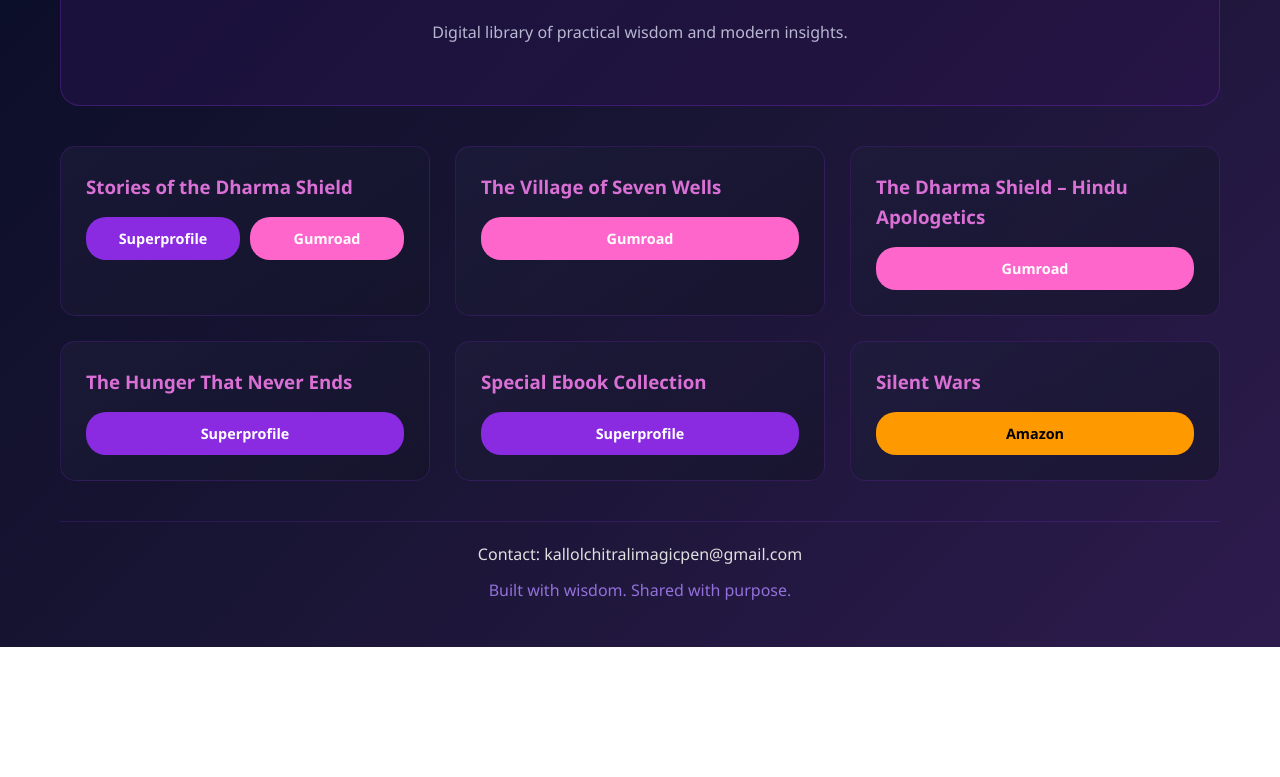
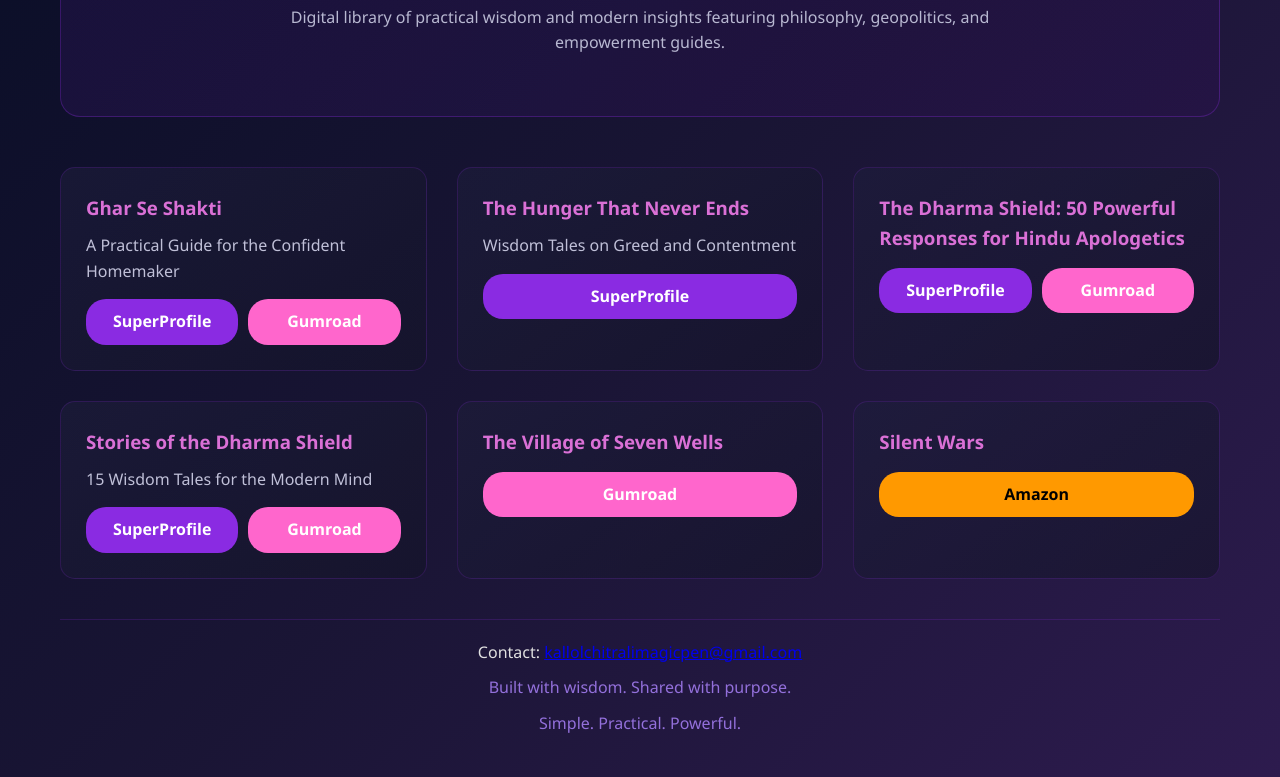
Before and after one commit to HelixOriginator/kallol-chakrabarti-books, a plain HTML site: page index.html in a window 1280 px wide. Shown: the part 153-930 px from the top of the page. Before the commit the page ends 800 px from the top, so only its background shows below. Drawn offline with Linux system fonts and the light colour scheme.

Commit message:
Update index.html

```diff
--- a/index.html
+++ b/index.html
@@ -3,6 +3,7 @@
 <head>
 <meta charset="UTF-8">
 <meta name="viewport" content="width=device-width, initial-scale=1.0">
+
 <title>Kallol Chakrabarti - Digital Book Library</title>
 
 <style>
@@ -14,11 +15,13 @@
 }
 
 body{
-background:linear-gradient(135deg,#0a0e27 0%,#1a1535 50%,#2d1b4e 100%);
+
+background: linear-gradient(135deg,#0a0e27 0%,#1a1535 50%,#2d1b4e 100%);
 color:#e0e0e0;
 font-family:'Segoe UI',Tahoma,Geneva,Verdana,sans-serif;
 line-height:1.6;
 min-height:100vh;
+
 }
 
 .container{
@@ -28,104 +31,130 @@
 }
 
 header{
+
 text-align:center;
 padding:60px 20px;
-background:linear-gradient(135deg,rgba(138,43,226,0.1),rgba(75,0,130,0.1));
+background: linear-gradient(135deg,rgba(138,43,226,0.1),rgba(75,0,130,0.1));
 border-radius:20px;
-margin-bottom:40px;
+margin-bottom:50px;
 border:1px solid rgba(138,43,226,0.3);
+
 }
 
 h1{
+
 font-size:3em;
-background:linear-gradient(135deg,#da70d6,#ba55d3,#9370db);
+background: linear-gradient(135deg,#da70d6,#ba55d3,#9370db);
 -webkit-background-clip:text;
 -webkit-text-fill-color:transparent;
-margin-bottom:15px;
+
 }
 
 .tagline{
+
 color:#b8b8d1;
 max-width:800px;
 margin:auto;
+
 }
 
 .books-grid{
+
 display:grid;
-grid-template-columns:repeat(auto-fit,minmax(320px,1fr));
-gap:25px;
+grid-template-columns:repeat(auto-fit,minmax(300px,1fr));
+gap:30px;
+
 }
 
 .book-card{
-background:linear-gradient(145deg,rgba(30,30,60,0.6),rgba(20,20,40,0.6));
+
+background: linear-gradient(145deg,rgba(30,30,60,0.6),rgba(20,20,40,0.6));
 border-radius:15px;
 padding:25px;
 border:1px solid rgba(138,43,226,0.2);
+
 }
 
 .book-card:hover{
+
 transform:translateY(-6px);
-box-shadow:0 10px 35px rgba(138,43,226,0.3);
+box-shadow:0 10px 40px rgba(138,43,226,0.3);
+
 }
 
 .book-card h3{
+
 color:#da70d6;
 margin-bottom:10px;
+
+}
+
+.book-card p{
+
+color:#c0c0d8;
+
 }
 
 .button-row{
+
 display:flex;
 flex-wrap:wrap;
 gap:10px;
 margin-top:15px;
+
 }
 
 .btn{
+
 flex:1;
-min-width:130px;
+min-width:140px;
 text-align:center;
 padding:10px;
 border-radius:20px;
 text-decoration:none;
 font-weight:600;
-font-size:0.9em;
+
 }
 
-/* platform colors */
+.superprofile{
 
-.superprofile{
 background:#8a2be2;
 color:white;
+
 }
 
 .gumroad{
+
 background:#ff66cc;
 color:white;
+
 }
 
 .amazon{
+
 background:#ff9900;
 color:black;
-}
 
-.cosmofeed{
-background:#00c9ff;
-color:black;
 }
 
 footer{
+
 text-align:center;
 margin-top:40px;
 padding:20px;
 border-top:1px solid rgba(138,43,226,0.2);
+
 }
 
 .quote{
+
 color:#9370db;
 margin-top:10px;
+
 }
 
 </style>
+
 </head>
 
 <body>
@@ -137,36 +166,125 @@
 <h1>Kallol Chakrabarti</h1>
 
 <p class="tagline">
-Digital library of practical wisdom and modern insights.
+
+Digital library of practical wisdom and modern insights featuring philosophy, geopolitics, and empowerment guides.
+
 </p>
 
 </header>
 
+
 <div class="books-grid">
 
-<!-- Stories of Dharma Shield -->
+
+<!-- GHAR SE SHAKTI -->
 
 <div class="book-card">
 
-<h3>Stories of the Dharma Shield</h3>
+<h3>Ghar Se Shakti</h3>
+
+<p>A Practical Guide for the Confident Homemaker</p>
 
 <div class="button-row">
 
-<a href="https://superprofile.bio/vp/stories-of-the-dharma-shield-15-wisdom-tales-for-the-modern-mind"
+<a href="https://superprofile.bio/vp/ghar-se-shakti-a-practical-guide-for-the-confident-homemaker"
 class="btn superprofile" target="_blank">
-Superprofile
+
+SuperProfile
+
 </a>
 
-<a href="https://helixoriginator.gumroad.com/l/xhido"
+<a href="https://helixoriginator.gumroad.com/l/clyjln"
 class="btn gumroad" target="_blank">
+
 Gumroad
+
 </a>
 
 </div>
 
 </div>
 
-<!-- Village of Seven Wells -->
+
+<!-- HUNGER -->
+
+<div class="book-card">
+
+<h3>The Hunger That Never Ends</h3>
+
+<p>Wisdom Tales on Greed and Contentment</p>
+
+<div class="button-row">
+
+<a href="https://superprofile.bio/vp/the-hunger-that-never-ends"
+class="btn superprofile" target="_blank">
+
+SuperProfile
+
+</a>
+
+</div>
+
+</div>
+
+
+<!-- DHARMA SHIELD APOLOGETICS -->
+
+<div class="book-card">
+
+<h3>The Dharma Shield: 50 Powerful Responses for Hindu Apologetics</h3>
+
+<div class="button-row">
+
+<a href="https://superprofile.bio/vp/the-dharma-shield-50-powerful-responses-for-hindu-apologetics"
+class="btn superprofile" target="_blank">
+
+SuperProfile
+
+</a>
+
+<a href="https://helixoriginator.gumroad.com/l/dharma-shield"
+class="btn gumroad" target="_blank">
+
+Gumroad
+
+</a>
+
+</div>
+
+</div>
+
+
+<!-- STORIES -->
+
+<div class="book-card">
+
+<h3>Stories of the Dharma Shield</h3>
+
+<p>15 Wisdom Tales for the Modern Mind</p>
+
+<div class="button-row">
+
+<a href="https://superprofile.bio/vp/stories-of-the-dharma-shield-15-wisdom-tales-for-the-modern-mind"
+class="btn superprofile" target="_blank">
+
+SuperProfile
+
+</a>
+
+<a href="https://helixoriginator.gumroad.com/l/xhido"
+class="btn gumroad" target="_blank">
+
+Gumroad
+
+</a>
+
+</div>
+
+</div>
+
+
+<!-- VILLAGE OF SEVEN WELLS -->
 
 <div class="book-card">
 
@@ -176,65 +294,17 @@
 
 <a href="https://helixoriginator.gumroad.com/l/clyjln"
 class="btn gumroad" target="_blank">
+
 Gumroad
+
 </a>
 
 </div>
 
 </div>
 
-<!-- Dharma Shield Hindu Apologetics -->
 
-<div class="book-card">
-
-<h3>The Dharma Shield – Hindu Apologetics</h3>
-
-<div class="button-row">
-
-<a href="https://helixoriginator.gumroad.com/l/dharma-shield"
-class="btn gumroad" target="_blank">
-Gumroad
-</a>
-
-</div>
-
-</div>
-
-<!-- Hunger That Never Ends -->
-
-<div class="book-card">
-
-<h3>The Hunger That Never Ends</h3>
-
-<div class="button-row">
-
-<a href="https://superprofile.bio/vp/the-hunger-that-never-ends"
-class="btn superprofile" target="_blank">
-Superprofile
-</a>
-
-</div>
-
-</div>
-
-<!-- Additional Superprofile ebook -->
-
-<div class="book-card">
-
-<h3>Special Ebook Collection</h3>
-
-<div class="button-row">
-
-<a href="https://superprofile.bio/vp/your-payment-page-title-here-612-822"
-class="btn superprofile" target="_blank">
-Superprofile
-</a>
-
-</div>
-
-</div>
-
-<!-- Silent Wars -->
+<!-- SILENT WARS -->
 
 <div class="book-card">
 
@@ -244,28 +314,48 @@
 
 <a href="https://www.amazon.in/Silent-Wars-Geopolitical-Strategies-Understanding/dp/B0FBBJJC8D"
 class="btn amazon" target="_blank">
+
 Amazon
+
 </a>
 
 </div>
 
 </div>
 
+
 </div>
+
 
 <footer>
 
-<div>
-Contact: kallolchitralimagicpen@gmail.com
-</div>
+<p>
 
-<div class="quote">
+Contact:
+<a href="mailto:kallolchitralimagicpen@gmail.com">
+
+kallolchitralimagicpen@gmail.com
+
+</a>
+
+</p>
+
+<p class="quote">
+
 Built with wisdom. Shared with purpose.
-</div>
+
+</p>
+
+<p class="quote">
+
+Simple. Practical. Powerful.
+
+</p>
 
 </footer>
 
 </div>
 
 </body>
+
 </html>
```
